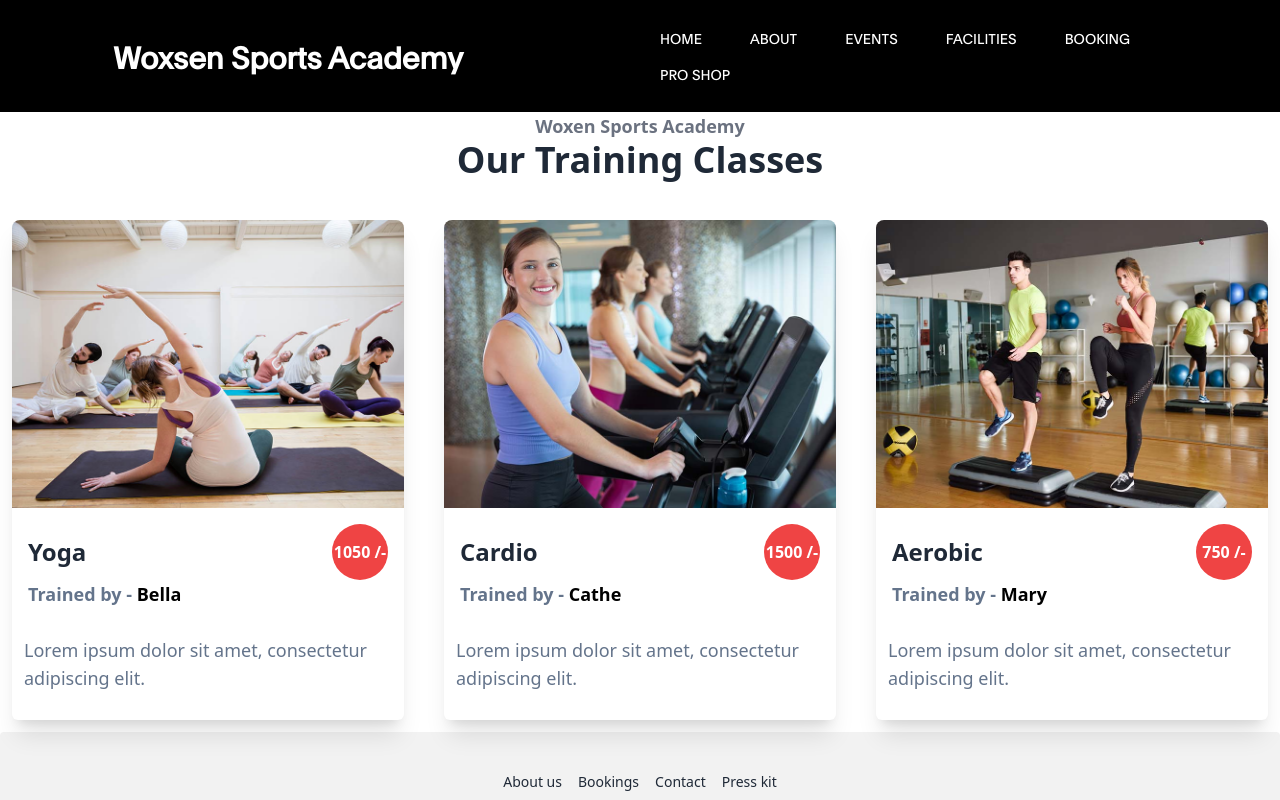
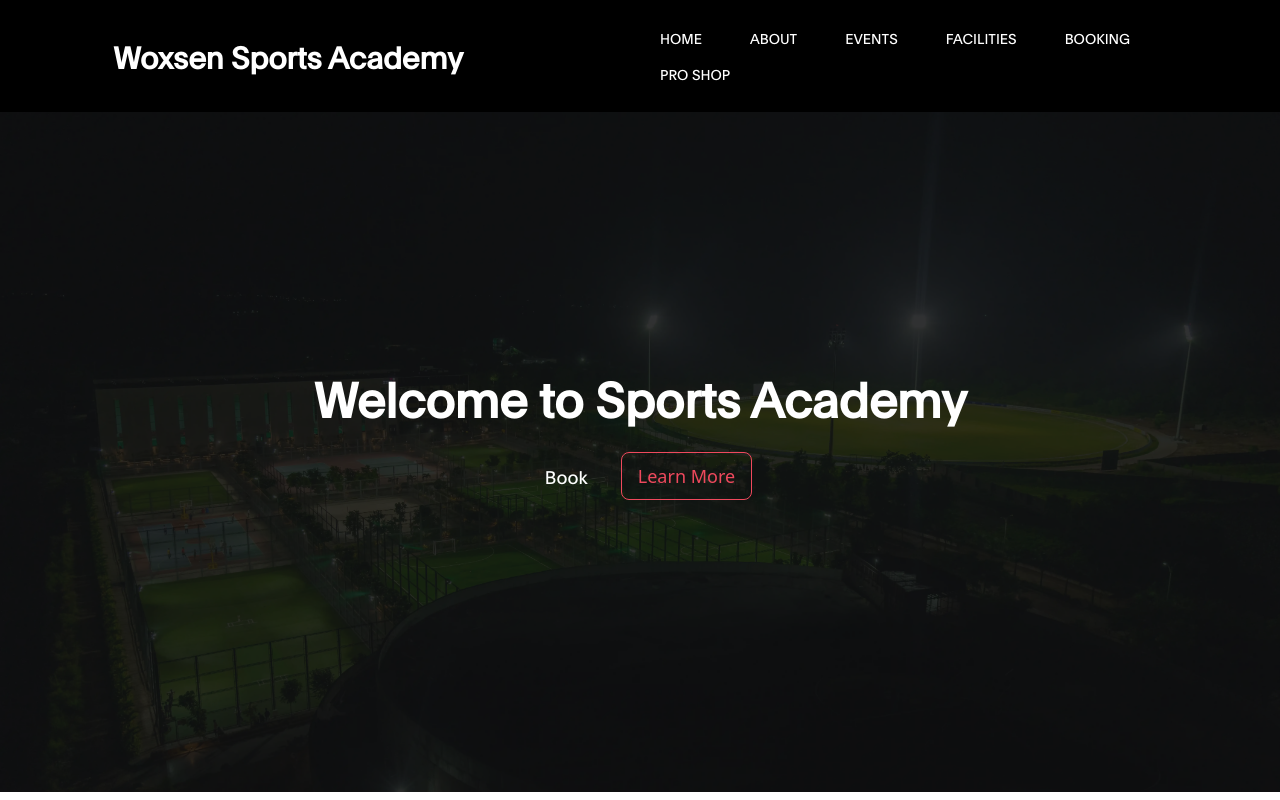
Before and after one commit to CODEX-WoU/NewLeague, a React (Vite) app in the folder client/: page / in a window 1280 px wide. Shown: the top 800 px of the page. Built offline with nearby package versions, Linux system fonts and the light colour scheme.

Commit message:
Added: Carousel on home page

```diff
--- a/client/package.json
+++ b/client/package.json
@@ -21,6 +21,7 @@
     "@eslint/js": "^9.11.1",
     "@types/react": "^18.3.10",
     "@types/react-dom": "^18.3.0",
+    "@types/react-slick": "^0.23.13",
     "@vitejs/plugin-react-swc": "^3.5.0",
     "autoprefixer": "^10.4.20",
     "daisyui": "^4.12.13",
--- a/client/src/pages/homepage/Carousel.tsx
+++ b/client/src/pages/homepage/Carousel.tsx
@@ -1,9 +1,124 @@
-import { FC } from "react";
 import "slick-carousel/slick/slick.css";
 import "slick-carousel/slick/slick-theme.css";
+import Slider, { Settings } from "react-slick";
+import HomePageImage from "../../assets/HomePage/HomePageLeague.webp";
+import { useNavigate } from "react-router-dom";
 
-const HomePageCarousel: FC = () => {
-  return <></>;
+type SlideContent = {
+  heading?: string;
+  bodyText?: string;
+  imageSrc: string;
+  onImageClickLink?: string;
+  button1?: { text: string; link: string };
+  button2?: { text: string; link: string };
+};
+
+const defaultSlideContent: SlideContent[] = [
+  {
+    imageSrc: HomePageImage,
+    heading: "Welcome to Sports Academy",
+    button1: { text: "Book", link: "" },
+    button2: { text: "Learn More", link: "" },
+  },
+];
+
+const HomePageCarousel = (props: { slideContent: SlideContent[] }) => {
+  var slideContent = props.slideContent;
+
+  if (slideContent.length == 0) {
+    slideContent = defaultSlideContent;
+  }
+
+  const sliderSettings: Settings = {
+    slidesToShow: 1,
+    slidesPerRow: 1,
+    slidesToScroll: 1,
+    infinite: slideContent.length >= 2,
+    speed: 1000,
+    lazyLoad: "anticipated",
+    autoplay: true,
+    autoplaySpeed: 4000,
+    pauseOnHover: true,
+  };
+
+  return (
+    <div>
+      <Slider {...sliderSettings}>
+        {slideContent.map((slide) => (
+          <FullHeightSection {...slide} />
+        ))}
+      </Slider>
+    </div>
+  );
+};
+
+const FullHeightSection = (props: SlideContent) => {
+  const buttonStyle1 =
+    "btn btn-outline text-lg font-light btn-primary rounded-lg";
+  const buttonStyle2 =
+    "btn btn-link font-light text-lg hover:no-underline hover:text-primary font-plain text-white no-underline";
+
+  function onButtonClick(url?: string) {
+    if (url) {
+      const navigate = useNavigate();
+
+      if (url.startsWith("http") || url.startsWith("www")) {
+        // External link
+        window.location.href = url;
+      } else {
+        // Internal link
+        navigate(url);
+      }
+    }
+  }
+
+  return (
+    <div className="relative h-[85vh] w-full">
+      {/* Background Image */}
+      <div
+        className="absolute inset-0 bg-cover bg-center"
+        style={{
+          backgroundImage: `url(${props.imageSrc})`,
+          filter:
+            props.bodyText || props.heading
+              ? "brightness(0.35)"
+              : "brighness(1)", // No dimming if no body text or heading
+        }}
+      ></div>
+
+      {/* Optional Overlay Text */}
+      <div
+        className={`relative z-10 flex bg-[#171819] ${
+          props.bodyText || props.heading ? "bg-opacity-60" : ""
+        } flex-col h-full items-center justify-center text-white`}
+      >
+        <div>
+          {props.heading && (
+            <h1 className="text-5xl font-bold font-plain">{props.heading}</h1>
+          )}
+        </div>
+        {props.bodyText && <div className="my-12">{props.bodyText}</div>}
+        <div className="my-8 flex gap-x-4">
+          {props.button1 && (
+            <button
+              onClick={() => onButtonClick(props.button1?.link)}
+              className={props.button2 ? buttonStyle2 : buttonStyle1}
+            >
+              {props.button1.text}
+            </button>
+          )}
+          {props.button2 && (
+            <button
+              onClick={() => onButtonClick(props.button2?.link)}
+              className={buttonStyle1}
+            >
+              {props.button2.text}
+            </button>
+          )}
+        </div>
+      </div>
+    </div>
+  );
 };
 
 export default HomePageCarousel;
--- a/client/src/pages/homepage/index.tsx
+++ b/client/src/pages/homepage/index.tsx
@@ -5,11 +5,13 @@ export const HomePage = () => {
   return (
     <div>
       <section>
-        <Carousel></Carousel>
+        <Carousel slideContent={[]}></Carousel>
       </section>
-      <section>
-        <TrainingClasses />
-      </section>
+      <div className="my-12">
+        <section>
+          <TrainingClasses />
+        </section>
+      </div>
     </div>
   );
 };
--- a/client/tailwind.config.js
+++ b/client/tailwind.config.js
@@ -1,13 +1,13 @@
 /** @type {import('tailwindcss').Config} */
 import daisyui from "daisyui";
+
+const colors = { primary: "#ef495d" };
 
 export default {
   content: ["./index.html", "./src/**/*.{tsx,jsx}"],
   theme: {
     extend: {
-      colors: {
-        primary: "#ef495d",
-      },
+      colors: colors,
       fontFamily: {
         plain: ["Plain", "sans-serif"],
       },
@@ -15,6 +15,13 @@ export default {
   },
   plugins: [daisyui],
   daisyui: {
-    themes: ["light"],
+    themes: [
+      {
+        light: {
+          ...require("daisyui/src/theming/themes")["[data-theme=light]"],
+          ...colors,
+        },
+      },
+    ],
   },
 };
```
Also changed, not shown: client/src/assets/HomePage/HomePageLeague.webp (added), 1 other file (tests, documents, lock files or other folders).
